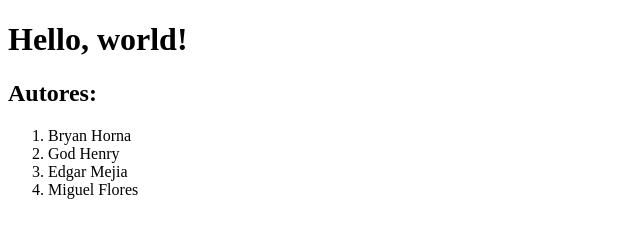
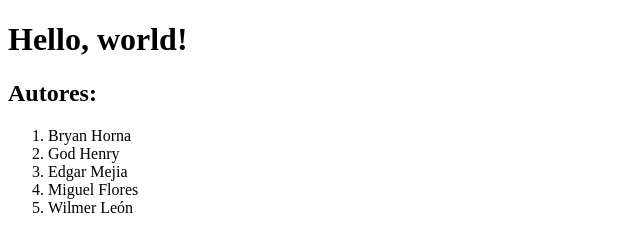
Before and after one commit to dtsmine/tmp_oneflow, a plain HTML site: page index.html in a window 1280 px wide. Shown: the whole page, without its empty margins (0-640 px from the left). Drawn offline with Linux system fonts and the light colour scheme.

Commit message:
feat(landing): add my wisho name
learning with my teacher Bryan

```diff
--- a/index.html
+++ b/index.html
@@ -14,6 +14,7 @@
         <li>God Henry</li>
         <li>Edgar Mejia</li>
         <li>Miguel Flores</li>
+	<li>Wilmer León</li>
       </ol>
     </div>
   </body>
```
